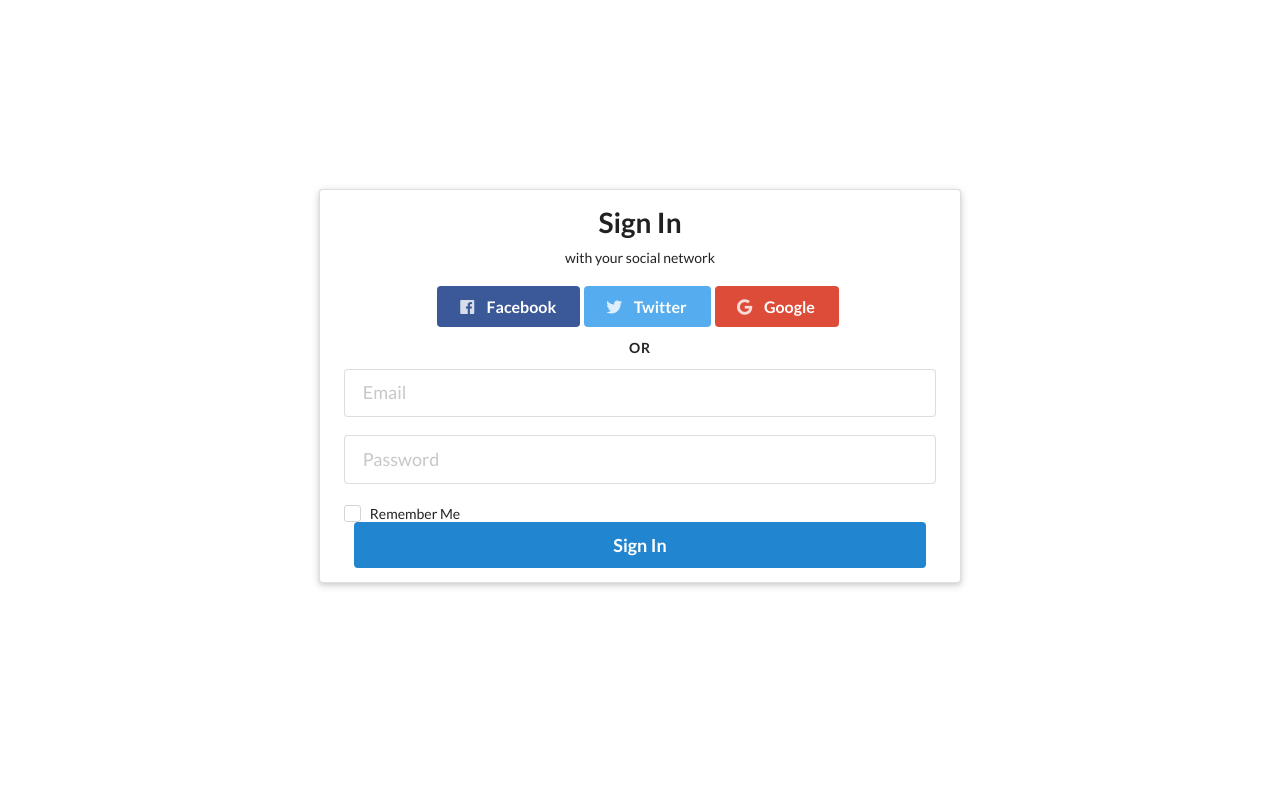
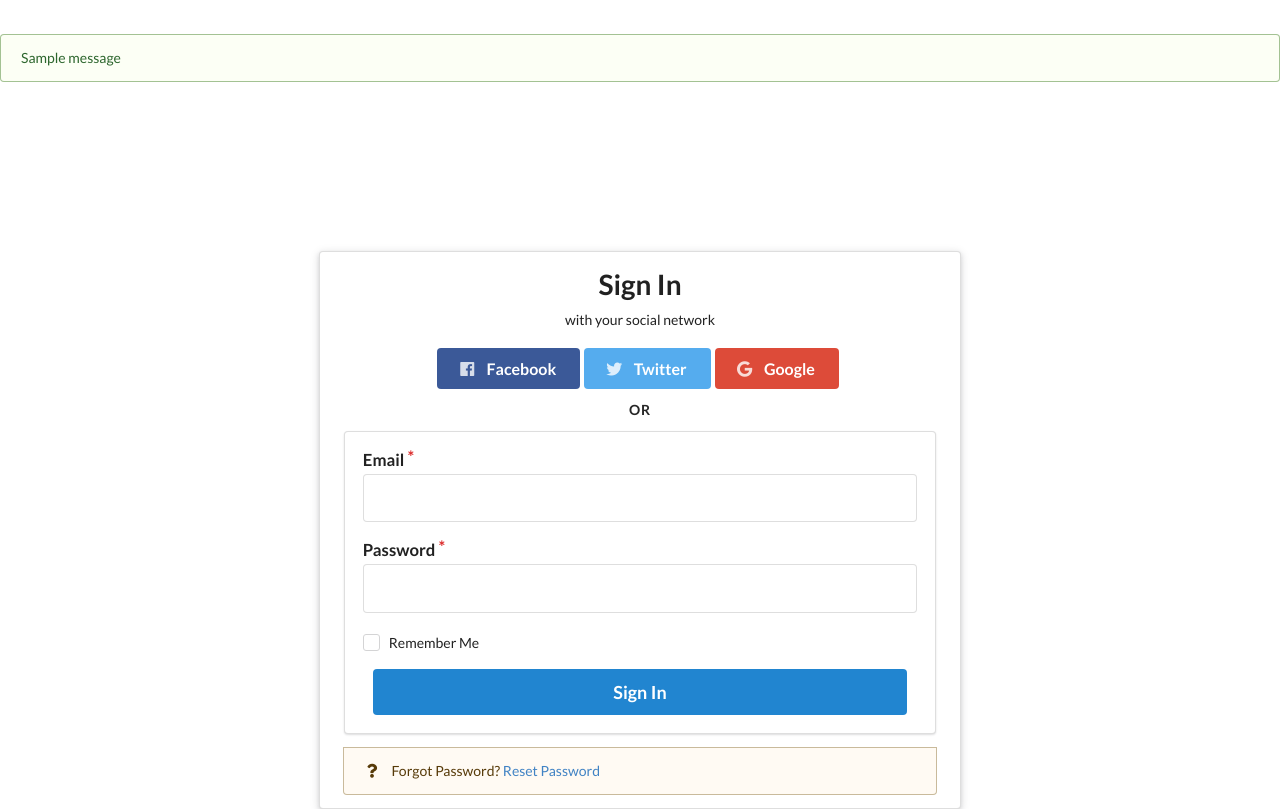
Before and after one commit to ScMofeoluwa/Food-App, a Flask app: page /login in a window 1280 px wide. Before the commit the page ends 588 px from the top, so only its background shows below. Run offline with Flask 2, Linux system fonts and the light colour scheme; tables that the repository leaves empty hold one stand-in row (values such as "Sample post"); one stand-in notice (Sample message) is shown; parts of the project's set-up code (start-up, migrations or seed data) failed here and were passed over; some libraries are stand-ins or nearby versions.

Commit message:
small fix

```diff
--- a/Food_App/routes.py
+++ b/Food_App/routes.py
@@ -1,9 +1,10 @@
 from flask import current_app as app
 from flask import flash, redirect, render_template, url_for
-from flask_login import current_user, login_user, logout_user
+from flask_login import current_user, login_required, login_user, logout_user
 
 from Food_App import bcrypt, db
 
+from .email import send_email
 from .forms import LoginForm, RegistrationForm
 from .models import User
 
@@ -12,6 +13,11 @@ from .models import User
 @app.route("/index")
 def index():
     return "Hello"
+
+
+@app.route("/home")
+def home():
+    return render_template("home.html")
 
 
 @app.route("/register", methods=["GET", "POST"])
@@ -26,8 +32,45 @@ def register():
         )
         db.session.add(user)
         db.session.commit()
-        return redirect(url_for("login"))
+        token = user.get_confirmation_token()
+        confirm_url = url_for("confirm_email", token=token, _external=True)
+        html = render_template(
+            "activate.html", confirm_url=confirm_url, username=user.username
+        )
+        subject = "Please confirm you email"
+        send_email(user.email, subject, html)
+        login_user(user)
+
+        flash("A confirmation email has been sent to your email address", "success")
+        return redirect(url_for("unconfirmed"))
     return render_template("register.html", title="Register", form=form)
+
+
+@app.route("/confirm/<token>")
+@login_required
+def confirm_email(token):
+    if current_user.confirmed:
+        flash("Account already confirmed. Please login.", "success")
+        return redirect(url_for("home"))
+    email = User.confirm_token(token)
+    user = User.query.filter_by(email=current_user.email).first_or_404()
+    if user.email == email:
+        user.confirmed = True
+        db.session.add(user)
+        db.session.commit()
+        flash("You have confirmed your account. Thanks!", "success")
+    else:
+        flash("The confirmation link is invalid or has expired.", "danger")
+    return redirect(url_for("home"))
+
+
+@app.route("/unconfirmed")
+@login_required
+def unconfirmed():
+    if current_user.confirmed:
+        return redirect(url_for("home"))
+    flash("Please confirm your account!", "warning")
+    return render_template("unconfirmed.html")
 
 
 @app.route("/login", methods=["GET", "POST"])
--- a/Food_App/static/css/main.css
+++ b/Food_App/static/css/main.css
@@ -31,3 +31,6 @@
 .fc{
     margin: 20px 0px !important;
 }
+.wim{
+    margin: 10px 10px !important;
+}
--- /dev/null
+++ b/Food_App/templates/activate.html
@@ -0,0 +1,4 @@
+<p>Welcome {{ username }} Thanks for signing up. Please follow this link to activate your account:</p>
+<p><a href="{{ confirm_url }}">Confirm Account</a></p>
+<br>
+<p>Cheers!</p>
--- a/Food_App/templates/base.html
+++ b/Food_App/templates/base.html
@@ -1,16 +1,28 @@
 <!DOCTYPE html>
 <html lang="en">
+
 <head>
+
     <link rel="stylesheet" type="text/css" href="{{url_for('static',filename='css/semantic.min.css')}}">
     <link rel="stylesheet" type="text/css" href="{{url_for('static',filename='css/main.css')}}">
-        <script
-        src="https://code.jquery.com/jquery-3.1.1.min.js"
-        integrity="sha256-hVVnYaiADRTO2PzUGmuLJr8BLUSjGIZsDYGmIJLv2b8="
-        crossorigin="anonymous"></script>
+    <script src="https://code.jquery.com/jquery-3.1.1.min.js"
+        integrity="sha256-hVVnYaiADRTO2PzUGmuLJr8BLUSjGIZsDYGmIJLv2b8=" crossorigin="anonymous"></script>
     <script href="url_for('static',filename='js/semantic.min.js')}}"></script>
     </style>
 </head>
+
 <body>
+    {% with messages = get_flashed_messages(with_categories=True) %}
+    {% if messages %}
+    {% for category, message in messages %}
+    <div class='ui message {{ category }}'>
+        {{ message }}
+    </div>
+    {% endfor %}
+    {% endif %}
+    {% endwith %}
+
     {% block body %} {% endblock %}
 </body>
+
 </html>
--- a/Food_App/templates/login.html
+++ b/Food_App/templates/login.html
@@ -26,21 +26,52 @@
             <div class="ui horizontal divider">
                 Or
             </div>
-                <form method="POST" action="" class="ui big form">
+            <form method="POST" action="" class="ui big form fluid segment" novalidate>
                 {{ form.hidden_tag() }}
-                    <div class="required field">
-                        {{ form.email(placeholder="Email") }}
+                <!-- Email field and validation -->
+                {% if form.email.errors %}
+                <div class="error field required">
+                    {{ form.email.label }}
+                    {{ form.email }}
+                    {% for error in form.email.errors %}
+                    <div class="ui basic red pointing prompt label transition visible">{{ error }}</div>
+                    {% endfor %}
                 </div>
-                    <div class="required field">
-                        {{ form.password(placeholder="Password") }}
+                {% else %}
+                <div class="field required">
+                    {{ form.email.label }}
+                    {{ form.email }}
                 </div>
+                {% endif %}
+
+                <!-- Password field and validation -->
+                {% if form.password.errors %}
+                <div class="error field required">
+                    {{ form.password.label }}
+                    {{ form.password }}
+                    {% for error in form.password.errors %}
+                    <div class="ui basic red pointing prompt label transition visible">{{ error }}</div>
+                    {% endfor %}
+                </div>
+                {% else %}
+                <div class="field required">
+                    {{ form.password.label }}
+                    {{ form.password }}
+                </div>
+                {% endif %}
+                <div class="inline field">
                     <div class="ui checkbox">
-                        {{ form.remember}}
-                        {{ form.remember.label}}
+                        {{ form.remember }}
+                        {{ form.remember.label }}
+                    </div>
+                </div>
+                <div class="ui submit wit">
+                    {{ form.submit(class="fluid ui big primary button") }}
                 </div>
             </form>
-                <div class="wit">
-                    {{ form.submit(class="fluid ui big primary button") }}
+            <div class="ui bottom attached warning message">
+                <i class="icon help"></i>
+                Forgot Password? <a href="">Reset Password</a>
             </div>
         </div>
     </div>
--- a/config.py
+++ b/config.py
@@ -17,6 +17,12 @@ class Config:
     GOOGLE_OAUTH_CLIENT_SECRET = environ.get("GOOGLE_OAUTH_CLIENT_SECRET")
     FACEBOOK_OAUTH_CLIENT_ID = environ.get("FACEBOOK_OAUTH_CLIENT_ID")
     FACEBOOK_OAUTH_CLIENT_SECRET = environ.get("FACEBOOK_OAUTH_CLIENT_SECRET")
+    MAIL_SERVER = environ.get("MAIL_SERVER")
+    MAIL_PORT = 465
+    MAIL_USE_SSL = True
+    MAIL_USERNAME = environ.get("MAIL_USERNAME")
+    MAIL_PASSWORD = environ.get("MAIL_PASSWORD")
+    MAIL_DEFAULT_SENDER = environ.get("MAIL_DEFAULT_SENDER")
     TWITTER_OAUTH_CLIENT_KEY = environ.get("TWITTER_OAUTH_CLIENT_KEY")
     TWITTER_OAUTH_CLIENT_SECRET = environ.get("TWITTER_OAUTH_CLIENT_SECRET")
 
```
Also changed, not shown: Food_App/__init__.py (+6 -4 lines), Food_App/email.py (added, +14 -0 lines), Food_App/models.py (+16 -0 lines), Food_App/templates/home.html (added, +10 -0 lines), Food_App/templates/register.html (+5 -2 lines), Food_App/templates/unconfirmed.html (added, +11 -0 lines), decorators.py (added, +15 -0 lines), Food_App/site.db. Lines whose indentation alone changed are shown as unchanged.
